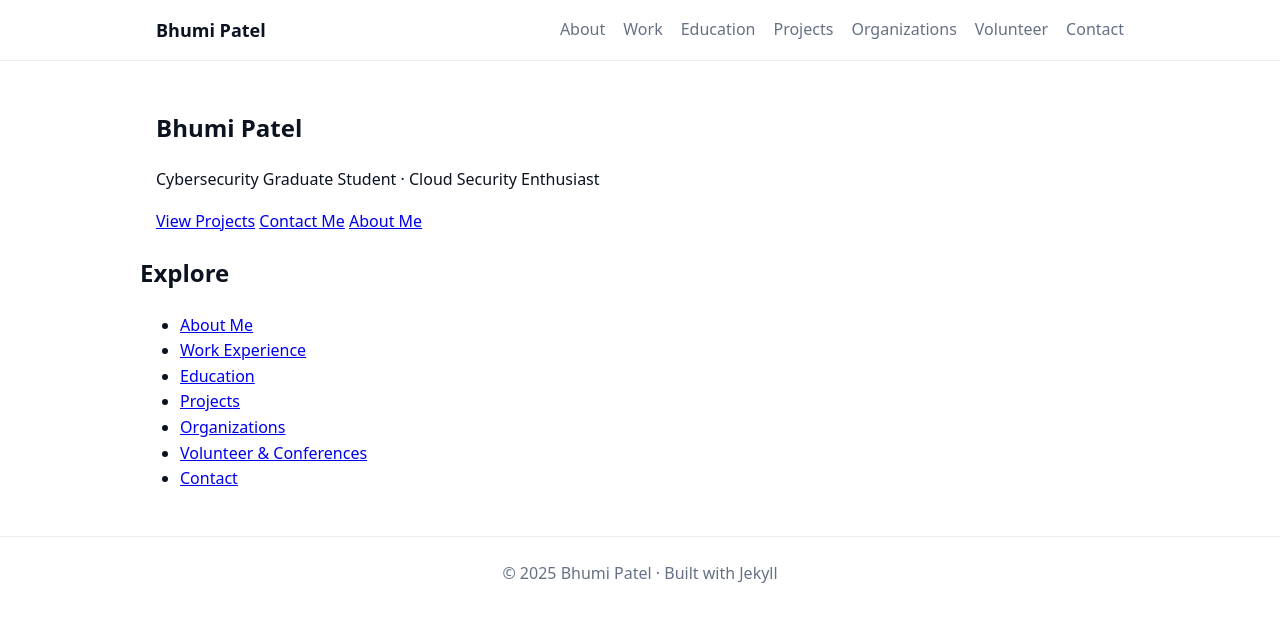
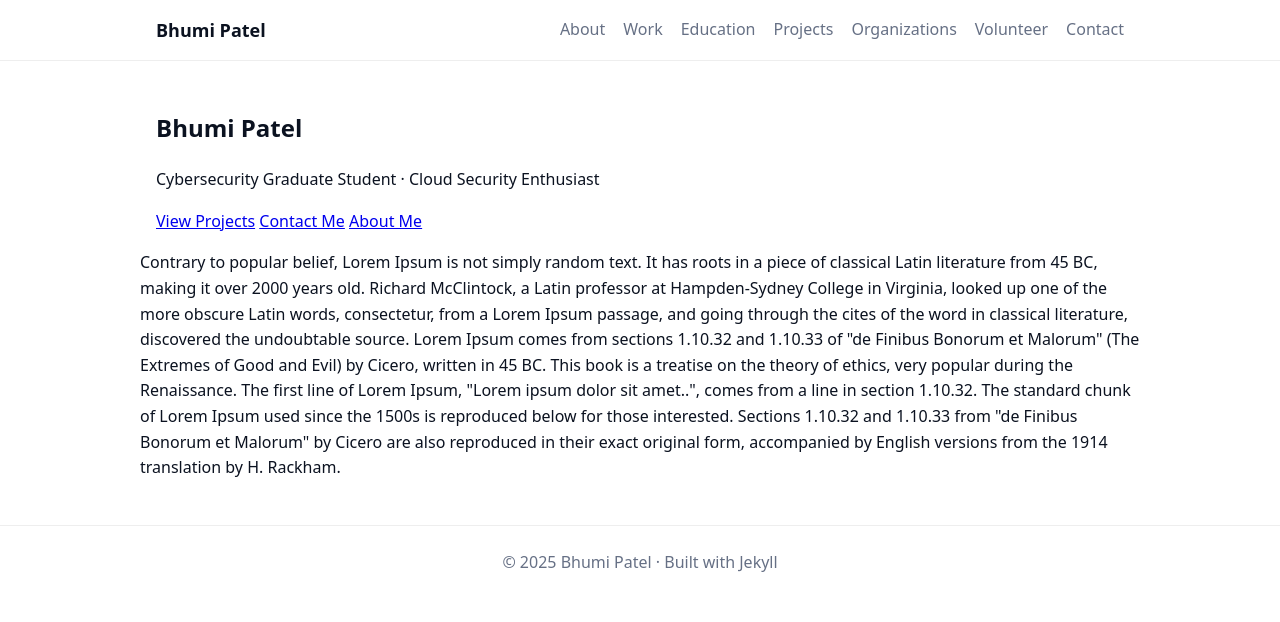
Before and after one commit to BhumiPatel15/portfolio, a Jekyll site: the page built from index.md, in a window 1280 px wide. Shown: the top 622 px of the page. Built offline with Jekyll 4.4.1, drawn with Linux system fonts in a browser that asks for light colours.

Commit message:
Update index.md

```diff
--- a/index.md
+++ b/index.md
@@ -20,15 +20,8 @@ title: Home
 </section>
 
 <!-- QUICK LINKS SECTION -->
-<section class="section">
-  <h2>Explore</h2>
-  <ul class="quicklinks">
-    <li><a href="{{ '/about/' | relative_url }}">About Me</a></li>
-    <li><a href="{{ '/work/' | relative_url }}">Work Experience</a></li>
-    <li><a href="{{ '/education/' | relative_url }}">Education</a></li>
-    <li><a href="{{ '/projects/' | relative_url }}">Projects</a></li>
-    <li><a href="{{ '/organizations/' | relative_url }}">Organizations</a></li>
-    <li><a href="{{ '/volunteer/' | relative_url }}">Volunteer & Conferences</a></li>
-    <li><a href="{{ '/contact/' | relative_url }}">Contact</a></li>
-  </ul>
-</section>
+<p>
+  Contrary to popular belief, Lorem Ipsum is not simply random text. It has roots in a piece of classical Latin literature from 45 BC, making it over 2000 years old. Richard McClintock, a Latin professor at Hampden-Sydney College in Virginia, looked up one of the more obscure Latin words, consectetur, from a Lorem Ipsum passage, and going through the cites of the word in classical literature, discovered the undoubtable source. Lorem Ipsum comes from sections 1.10.32 and 1.10.33 of "de Finibus Bonorum et Malorum" (The Extremes of Good and Evil) by Cicero, written in 45 BC. This book is a treatise on the theory of ethics, very popular during the Renaissance. The first line of Lorem Ipsum, "Lorem ipsum dolor sit amet..", comes from a line in section 1.10.32.
+
+The standard chunk of Lorem Ipsum used since the 1500s is reproduced below for those interested. Sections 1.10.32 and 1.10.33 from "de Finibus Bonorum et Malorum" by Cicero are also reproduced in their exact original form, accompanied by English versions from the 1914 translation by H. Rackham.
+</p>
```
